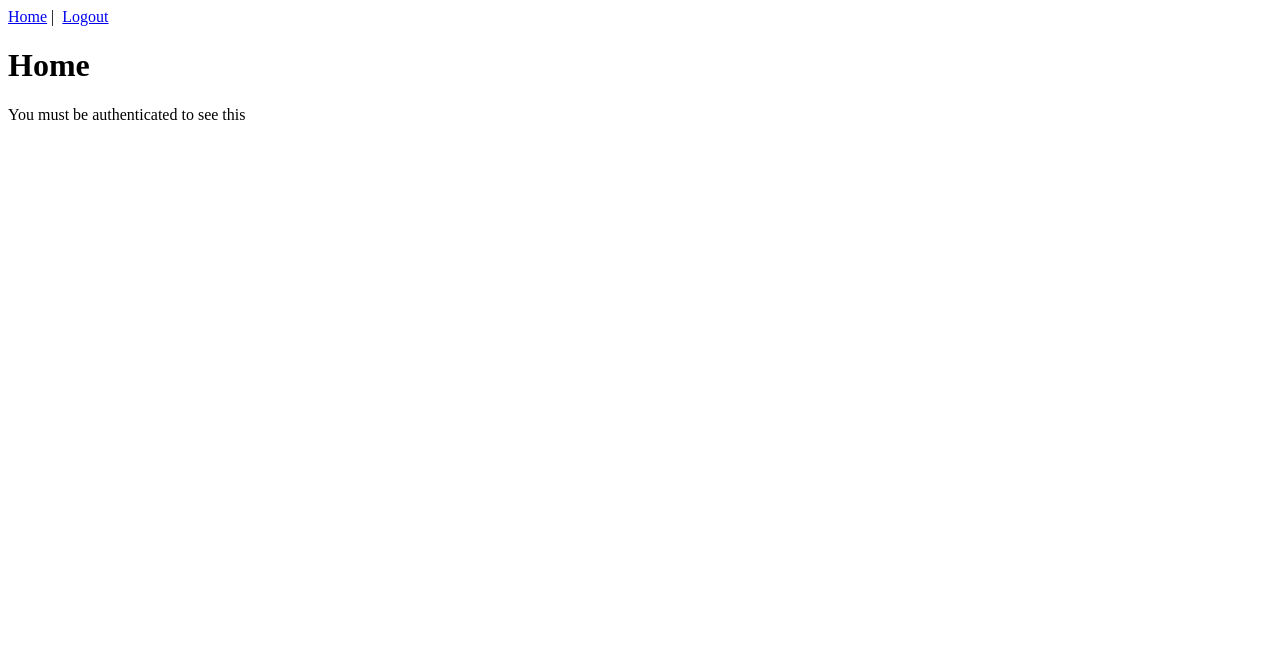
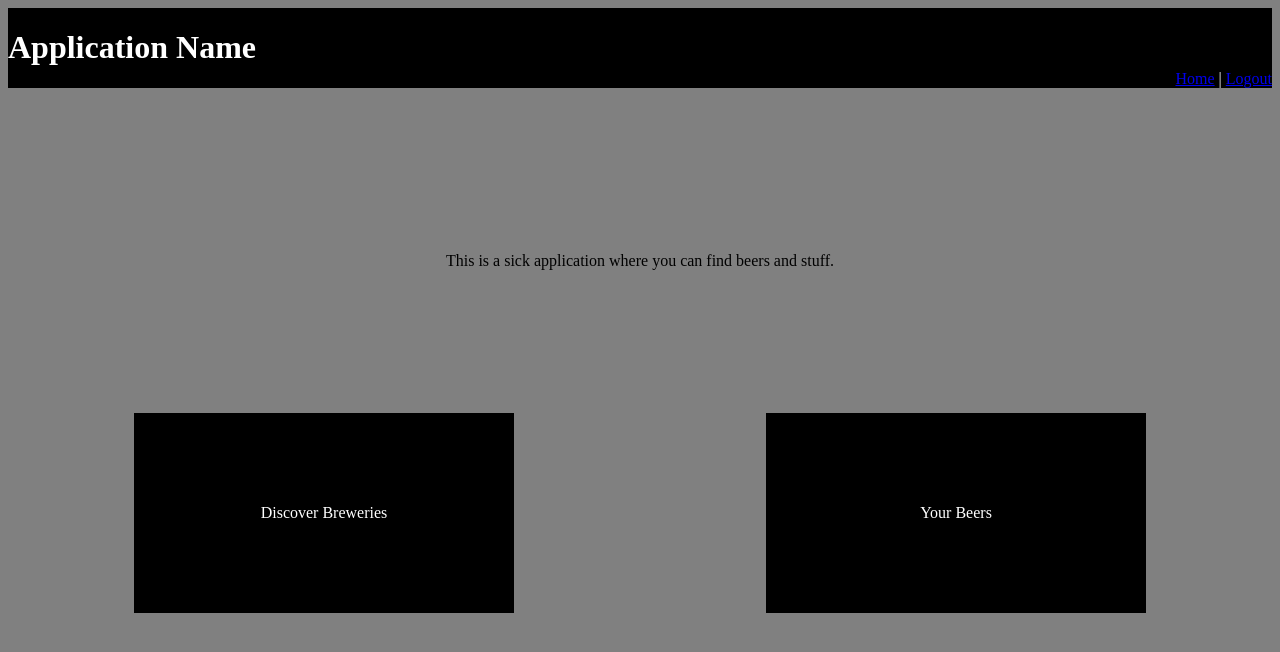
Before and after one commit to zacharyEverett/GrogSpotter, a Vue app in the folder vue/: page / in a window 1280 px wide. Shown: the top 652 px of the page. Built offline with nearby package versions, Linux system fonts and the light colour scheme; sample sign-in values are in the browser's storage.

Commit message:
front end skeleton, pre routing.

```diff
--- /dev/null
+++ b/package.json
@@ -0,0 +1,5 @@
+{
+  "dependencies": {
+    "bulma": "^0.9.4"
+  }
+}
--- a/vue/public/index.html
+++ b/vue/public/index.html
@@ -1,5 +1,5 @@
 <!DOCTYPE html>
-<html lang="en">
+<html lang="en" style="background-color: gray;">
   <head>
     <meta charset="utf-8">
     <meta http-equiv="X-UA-Compatible" content="IE=edge">
--- a/vue/src/App.vue
+++ b/vue/src/App.vue
@@ -1,9 +1,57 @@
 <template>
   <div id="app">
     <div id="nav">
-      <router-link v-bind:to="{ name: 'home' }">Home</router-link>&nbsp;|&nbsp;
-      <router-link v-bind:to="{ name: 'logout' }" v-if="$store.state.token != ''">Logout</router-link>
+      <header>
+          <div id="left">
+             <h1>Application Name</h1>
+
+          </div>
+
+
+          <div id="right">
+               <router-link v-bind:to="{ name: 'home' }">Home</router-link>&nbsp;|&nbsp;
+              <router-link v-bind:to="{ name: 'logout' }" v-if="$store.state.token != ''">Logout</router-link>
+          </div>
+      </header>
+
+
+
+
+
     </div>
     <router-view />
   </div>
 </template>
+
+
+
+
+<style scoped>
+    #app {
+      background-color: gray;
+    }
+    header {
+    background-color: black;
+    color: white;
+    width: 100%;
+    height: 10%;
+    display: flex;
+    flex-direction: row;
+    justify-content: space-between;
+}
+
+#left {
+    display: flex;
+    justify-content: flex-start;
+    align-items: flex-end;
+
+
+}
+
+#right {
+    display: flex;
+    justify-content: flex-end;
+    align-items: flex-end;
+
+}
+</style>
--- /dev/null
+++ b/vue/src/components/Cards.vue
@@ -0,0 +1,38 @@
+<template>
+  <div class="container">
+      <div id="discover">
+          Discover Breweries
+      </div>
+      <div id="yourBeers">
+          Your Beers
+      </div>
+  </div>
+</template>
+
+<script>
+export default {
+
+}
+</script>
+
+<style>
+
+    #discover, #yourBeers {
+        background-color: black;
+        color: white;
+        display: flex;
+        justify-content: center;
+        text-align: center;
+        align-items: center;
+        width: 30%;
+        height: 200px;
+        margin-top: 10%;
+    }
+
+    .container {
+        display: flex;
+        flex-direction: row;
+        justify-content: space-around;
+    }
+
+</style>
--- a/vue/src/views/Home.vue
+++ b/vue/src/views/Home.vue
@@ -1,12 +1,30 @@
 <template>
   <div class="home">
-    <h1>Home</h1>
-    <p>You must be authenticated to see this</p>
+    <div id="description">
+      <p>This is a sick application where you can find beers and stuff. </p>
+    </div>
+    <cards></cards>
   </div>
 </template>
 
 <script>
+
+
+import Cards from '../components/Cards.vue';
+
+
 export default {
-  name: "home"
-};
+  components: { Cards },
+
+
+    Cards};
 </script>
+
+<style >
+  #description p {
+    display: flex;
+    justify-content: center;
+    flex-direction: row;
+    margin-top: 13%;
+  }
+</style>
```
Also changed, not shown: vue/src/components/Breweries.vue (added, +15 -0 lines), vue/src/views/BreweriesView.vue (added, +15 -0 lines), 1 other file (tests, documents, lock files or other folders).
